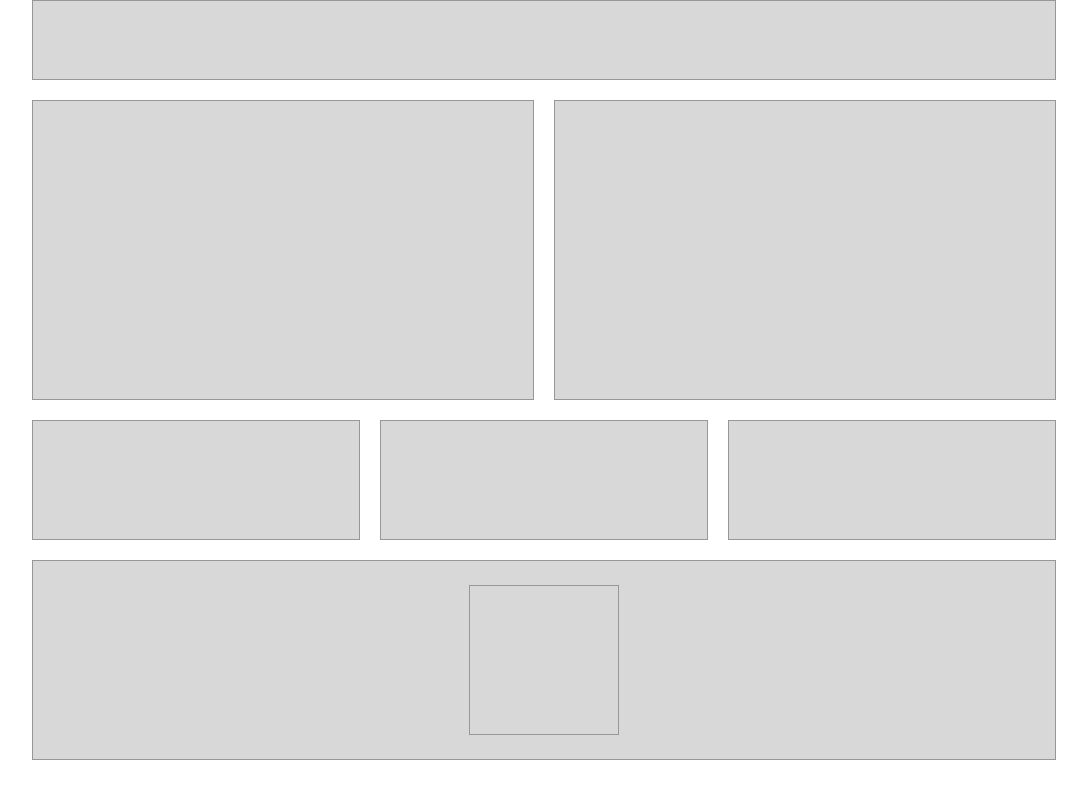
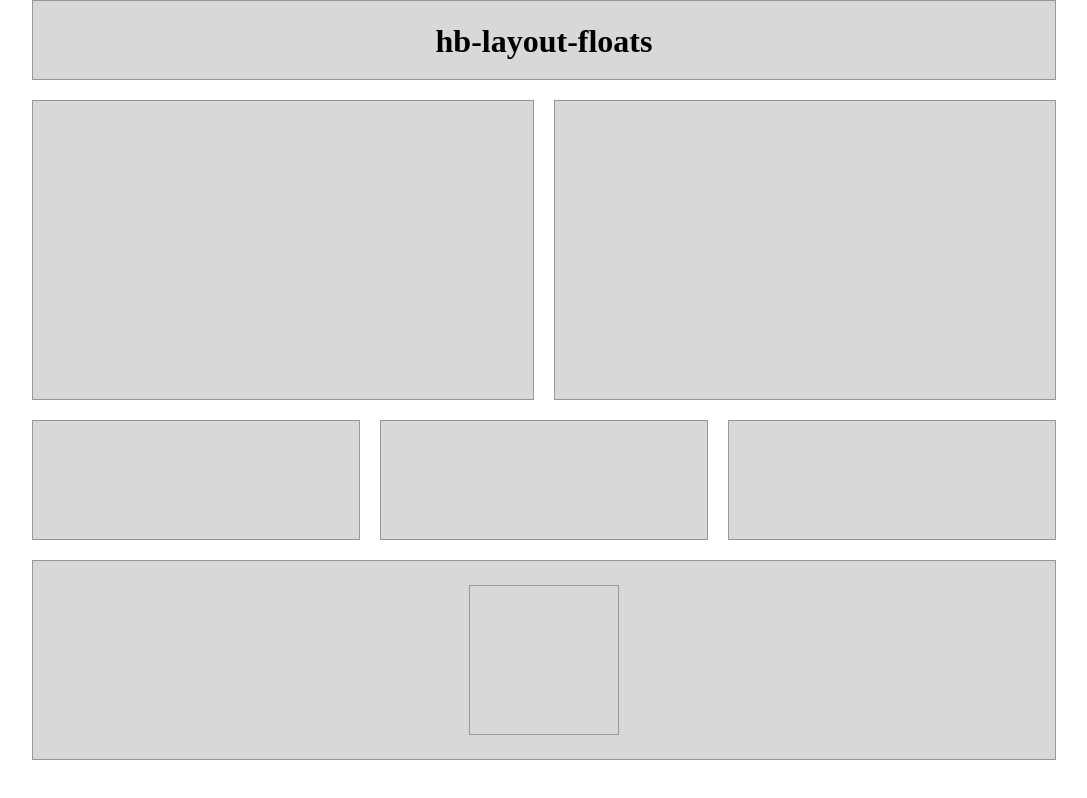
Before and after one commit to Ouraborus/hb-layout-floats, a plain HTML site: page index.html in a window 1280 px wide. Shown: the whole page, without its empty margins (96-1183 px from the left). Drawn offline with Linux system fonts and the light colour scheme.

Commit message:
Completed Floats Layout

```diff
--- a/css/style.css
+++ b/css/style.css
@@ -18,6 +18,8 @@ body{
     max-width: 1024px;
     width: 100%;
     height: 80px;
+    text-align: center;
+    line-height: 80px;
 }
 .second-row{
 margin-top: 100px !important;
--- a/index.html
+++ b/index.html
@@ -13,7 +13,7 @@
     <div class="container">
         <!-- Fixed Bar -->
         <div class="fixed-bar box">
-
+            <h1>hb-layout-floats</h1>
         </div>
         <!-- Second Row -->
         <div class="ov">
```
